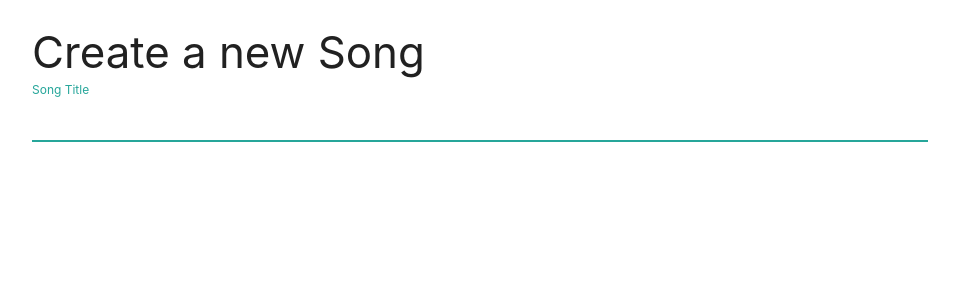
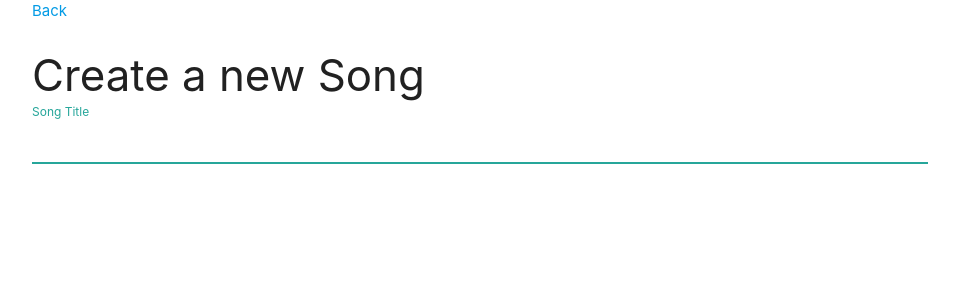
Before and after one commit to e3duardo/GraphQLWithReact, a React (Create React App) app in the folder section6/lyrical-relay/: page /songs/new in a window 1280 px wide. Shown: the top 300 px of the page, without its empty margins (160-1119 px from the left). Built offline with nearby package versions, Linux system fonts and the light colour scheme; what babel-plugin-relay would draw is missing.

Commit message:
Back button

```diff
--- a/section6/lyrical-relay/src/components/SongCreate.tsx
+++ b/section6/lyrical-relay/src/components/SongCreate.tsx
@@ -1,5 +1,5 @@
 import React, { useState, useEffect } from "react";
-import { RouteComponentProps } from "react-router-dom";
+import { Link, RouteComponentProps } from "react-router-dom";
 import { TextInput } from "react-materialize";
 import { commitMutation } from "react-relay";
 import graphql from "babel-plugin-relay/macro";
@@ -38,6 +38,7 @@ function SongCreate({ history }: RouteComponentProps<{}>) {
 
   return (
     <div>
+      <Link to="/">Back</Link>
       <h3>Create a new Song</h3>
       <form onSubmit={(e) => onSubmit(e)}>
         <TextInput
```
Also changed, not shown: 1 other file (tests, documents, lock files or other folders).
